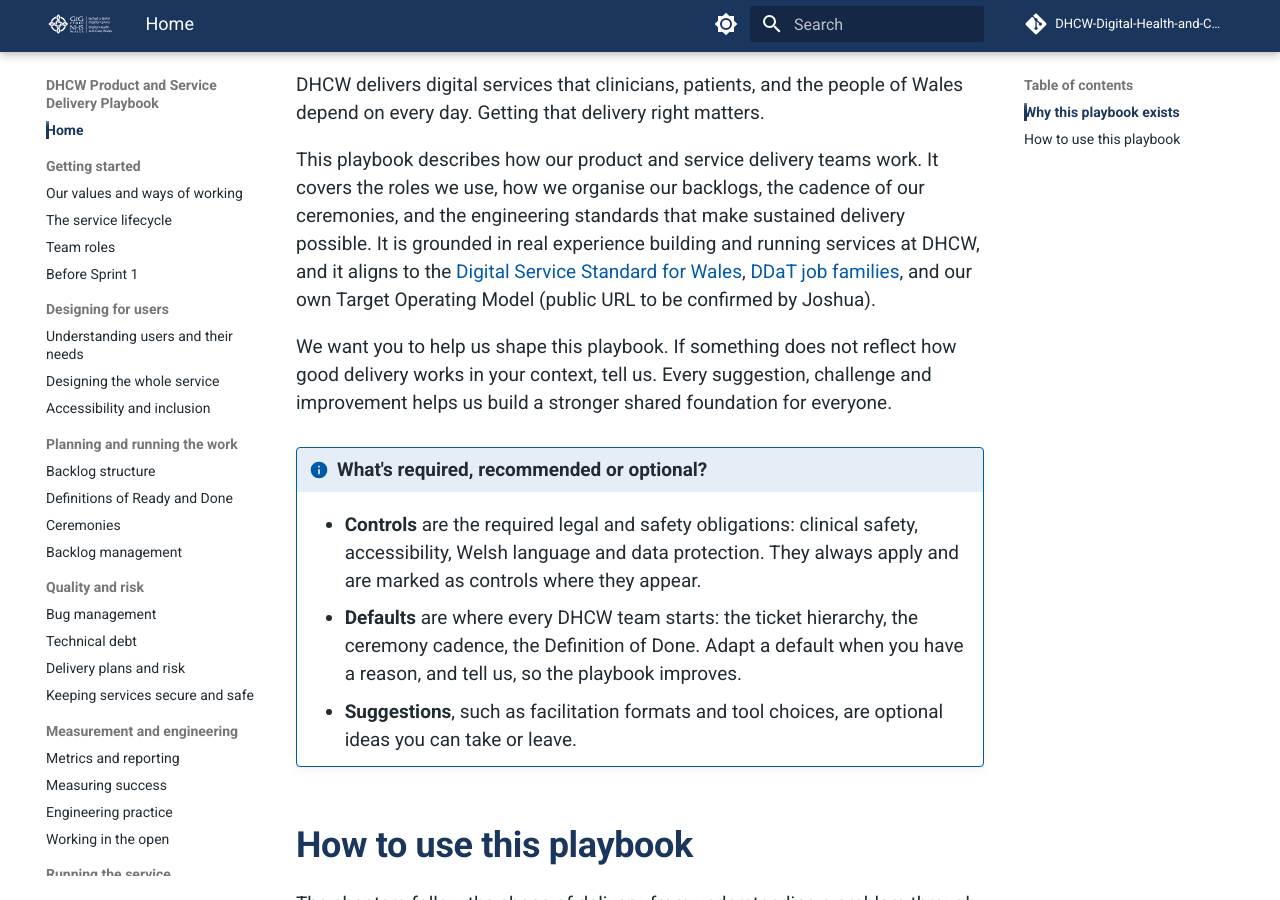
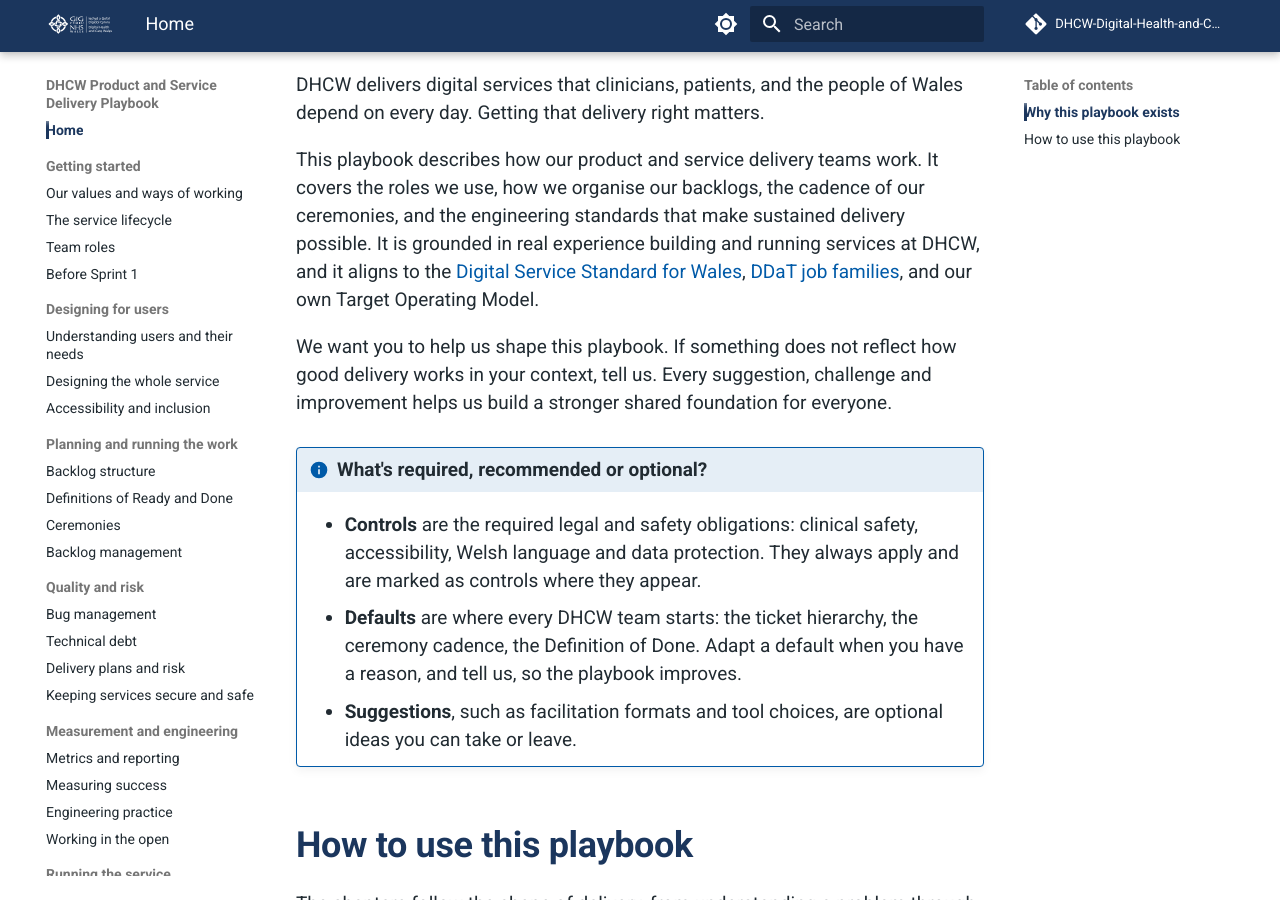
Before and after one commit to DHCW-Digital-Health-and-Care-Wales/dhcw-delivery-playbook, an MkDocs documentation site: the page built from docs/index.md, in a window 1280 px wide and 900 px high, scrolled down 814 px. Built offline with MkDocs 1.6.1 and Material for MkDocs 9.7.7, drawn with Linux system fonts in a browser that asks for light colours; comment, search, counter and statistics services are not loaded.

Commit message:
Remove placeholder note about public URL in why this playbook exists
Co-authored-by: fireballxlV <95079606+fireballxlV@users.noreply.github.com>

```diff
--- a/docs/index.md
+++ b/docs/index.md
@@ -14,7 +14,7 @@ Helping teams thrive so they can make digital a force for good in health and car
 
 DHCW delivers digital services that clinicians, patients, and the people of Wales depend on every day. Getting that delivery right matters.
 
-This playbook describes how our product and service delivery teams work. It covers the roles we use, how we organise our backlogs, the cadence of our ceremonies, and the engineering standards that make sustained delivery possible. It is grounded in real experience building and running services at DHCW, and it aligns to the [Digital Service Standard for Wales](https://digitalpublicservices.gov.wales/guidance-and-standards/digital-service-standard-wales), [DDaT job families](https://ddat-capability-framework.service.gov.uk/), and our own Target Operating Model (public URL to be confirmed by Joshua).
+This playbook describes how our product and service delivery teams work. It covers the roles we use, how we organise our backlogs, the cadence of our ceremonies, and the engineering standards that make sustained delivery possible. It is grounded in real experience building and running services at DHCW, and it aligns to the [Digital Service Standard for Wales](https://digitalpublicservices.gov.wales/guidance-and-standards/digital-service-standard-wales), [DDaT job families](https://ddat-capability-framework.service.gov.uk/), and our own Target Operating Model.
 
 We want you to help us shape this playbook. If something does not reflect how good delivery works in your context, tell us. Every suggestion, challenge and improvement helps us build a stronger shared foundation for everyone.
 
```
